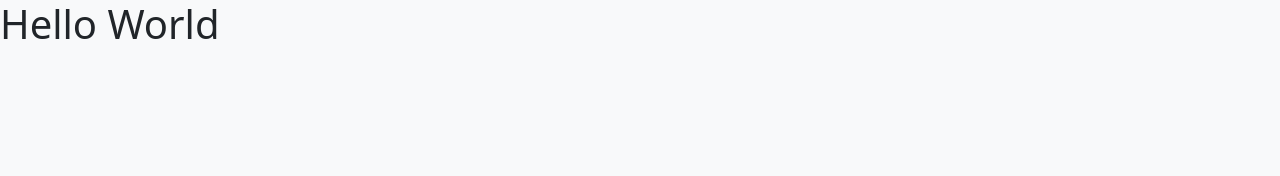
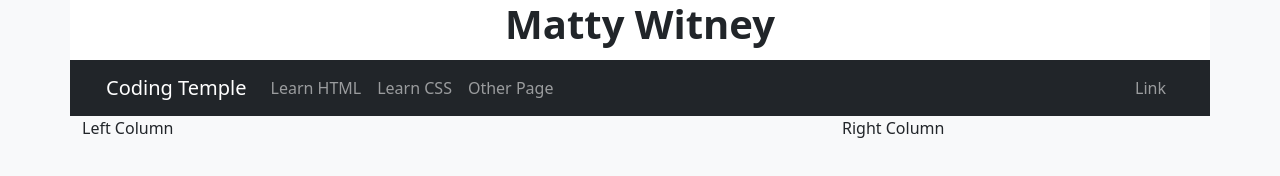
Before and after one commit to suzziliford/bootstrap-class, a plain HTML site: page index.html in a window 1280 px wide. Drawn offline with nearby package versions, Linux system fonts and the light colour scheme.

Commit message:
nav bar justified

```diff
--- a/index.html
+++ b/index.html
@@ -8,7 +8,48 @@
     <link href="https://cdn.jsdelivr.net/npm/bootstrap@5.1.3/dist/css/bootstrap.min.css" rel="stylesheet">
 </head>
 <body class="bg-light">
-    <h1>Hello World</h1>
+   <!-- container that starts the grid -->
+    <div class="container">
+
+<!-- Row 1 - Header Row  -->
+<div class="row bg-white pb-1">
+    <div class="col">
+<h1 class="text-center fw-bold">Matty Witney</h1>
+    </div>
+
+</div>
+<!-- Row 2 - Navbar -->
+<div class="class row">
+    <nav class="navbar navbar-expand-lg bg-dark navbar-dark">
+        <div class="container-fluid">
+          <a class="navbar-brand" href="#">Coding Temple</a>
+          <button class="navbar-toggler" type="button" data-bs-toggle="collapse" data-bs-target="#navbarNavAltMarkup" aria-controls="navbarNavAltMarkup" aria-expanded="false" aria-label="Toggle navigation">
+            <span class="navbar-toggler-icon"></span>
+          </button>
+          <div class="collapse navbar-collapse justify-content-between" id="navbarNavAltMarkup">
+            <div class="navbar-nav">
+              <a class="nav-link" href="#">Learn HTML</a>
+              <a class="nav-link" href="#">Learn CSS</a>
+              <a class="nav-link" href="#">Other Page</a>
+            </div>
+          <div class="navbar-nav">
+              <a class="nav-link" href="#">Link</a>
+          </div>
+          </div>
+        </div>
+      </nav>
+</div>
+
+<!-- Row 3 - Main Content -->
+<div class="class row">
+<!-- Left 2/3 Column-->
+<div class="class col-8">Left Column</div>
+<!-- Right 1/3 Column -->
+    <div class="class col-4">
+        Right Column
+    </div>
+    </div>
 
     <script src="https://cdn.jsdelivr.net/npm/bootstrap@5.2.3/dist/js/bootstrap.bundle.min.js"> </script>
-    <div class="container">
+</body>
+</html>
```
